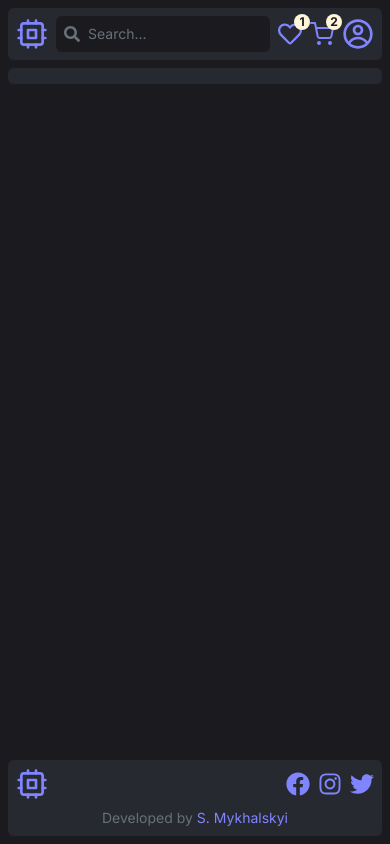
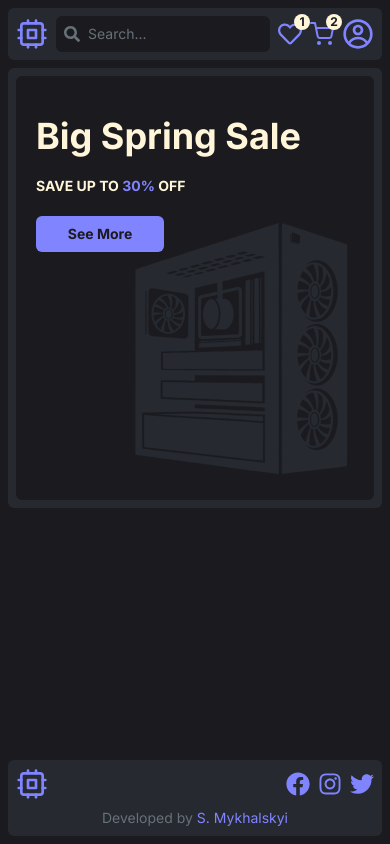
Before and after one commit to MSA1991/pc-store, a React (Vite) app: page / in a window 390 px wide. Built offline with nearby package versions, Linux system fonts and the light colour scheme; no server answers.

Commit message:
added Banner and BigSale page

```diff
--- a/src/App.tsx
+++ b/src/App.tsx
@@ -6,6 +6,7 @@ import { Home } from './pages/Home';
 import { Products } from './pages/Products';
 import { FAQ } from './pages/FAQ';
 import { Product } from './pages/Product';
+import { BigSale } from './pages/BigSale';
 
 function App() {
   const location = useLocation();
@@ -20,6 +21,7 @@ function App() {
             <Route path=":products" element={<Products />} />
             <Route path=":products/:product" element={<Product />} />
           </Route>
+          <Route path="big-sale" element={<BigSale />} />
           <Route path="faq" element={<FAQ />} />
           <Route path="*" element={<NotFound />} />
         </Routes>
--- /dev/null
+++ b/src/components/Banner.tsx
@@ -0,0 +1,29 @@
+import { Link } from 'react-router-dom';
+import img from '../img/pc.svg';
+import { Button } from './UI/Button';
+
+export const Banner = () => {
+  return (
+    <article className="dark-item py-5 px-5 md:px-20">
+      <div className="flex sm:justify-end sm:items-center h-96 relative">
+        <img
+          src={img}
+          alt="pc"
+          className="w-56 sm:w-72 lg:w-80 absolute right-0 bottom-0 sm:top-6 sm:left-0 lg:top-1"
+        />
+
+        <div className="flex flex-col gap-5 sm:items-end z-10 mt-5 sm:mt-0">
+          <h2 className="big-title">Big Spring Sale</h2>
+
+          <p className="uppercase font-bold text-sm md:text-base">
+            save up to <span className="text-blue">30%</span> off
+          </p>
+
+          <Link to="big-sale">
+            <Button text="See More" />
+          </Link>
+        </div>
+      </div>
+    </article>
+  );
+};
--- a/src/components/CategorySingleSlide.tsx
+++ b/src/components/CategorySingleSlide.tsx
@@ -13,7 +13,7 @@ export const CategorySingleSlide = ({ category }: Props) => {
     <div className="pt-5 md:pt-10 h-96">
       <div className="flex flex-col gap-5 relative z-10">
         <h2
-          className="text-4xl lg:text-6xl font-bold text-white"
+          className="big-title"
           data-swiper-parallax-x="-500"
           data-swiper-parallax-duration="300"
         >
@@ -39,7 +39,7 @@ export const CategorySingleSlide = ({ category }: Props) => {
         data-swiper-parallax-scale="0.2"
         src={image}
         alt={name}
-        className="w-56 md:w-72 lg:w-80 absolute bottom-5 md:top-10 lg:top-5 right-0 xl:right-5"
+        className="w-56 sm:w-72 lg:w-80 absolute bottom-5 md:top-10 lg:top-5 right-0 xl:right-5"
       />
     </div>
   );
--- a/src/components/ProductCard.tsx
+++ b/src/components/ProductCard.tsx
@@ -7,10 +7,13 @@ type Props = {
 };
 
 export const ProductCard = ({ product }: Props) => {
-  const { image, title, price, discount, id } = product;
+  const { image, title, price, discount, categoryId, id } = product;
 
   return (
-    <Link to={id} className="overflow-hidden block dark-item hover-border">
+    <Link
+      to={`/categories/${categoryId}/${id}`}
+      className="overflow-hidden block dark-item hover-border"
+    >
       <div className="filter-img">
         <img className="square-img" src={image} alt={title} loading="lazy" />
       </div>
--- a/src/components/ProductsList.tsx
+++ b/src/components/ProductsList.tsx
@@ -26,16 +26,18 @@ export const ProductsList = memo(({ products, isLoading }: Props) => {
 
   return (
     <div className="w-full flex flex-col items-center gap-5">
-      <div className="w-full grid grid-cols-2 md:grid-cols-4 gap-2 sm:gap-5">
+      <ul className="grid-container">
         {isLoading &&
           [...Array(INITIAL_VISIBLE_PRODUCTS)].map((_, i) => (
-            <ProductCardSkeleton key={i} />
+            <li key={i}>
+              <ProductCardSkeleton />
+            </li>
           ))}
 
         <AnimatePresence initial={false}>
           {products.length > 0 &&
             products.slice(0, visibleProducts).map((product) => (
-              <m.div
+              <m.li
                 layout
                 initial={{ opacity: 0, height: 0 }}
                 animate={{ opacity: 1, height: 'auto' }}
@@ -44,15 +46,13 @@ export const ProductsList = memo(({ products, isLoading }: Props) => {
                 key={product.id}
               >
                 <ProductCard product={product} />
-              </m.div>
+              </m.li>
             ))}
         </AnimatePresence>
-      </div>
+      </ul>
 
       {products.length === 0 && !isLoading && (
-        <div className="text-black uppercase text-9xl py-40 font-bold">
-          Empty
-        </div>
+        <div className="big-title text-black uppercase py-40">Empty</div>
       )}
 
       {isLoading && <ButtonSkeleton />}
--- a/src/index.css
+++ b/src/index.css
@@ -76,3 +76,11 @@
 .small-link {
   @apply text-light-gray text-xs w-fit uppercase;
 }
+
+.grid-container {
+  @apply w-full grid grid-cols-2 md:grid-cols-4 gap-2 sm:gap-5;
+}
+
+.big-title {
+  @apply text-4xl md:text-5xl lg:text-6xl font-bold;
+}
--- /dev/null
+++ b/src/pages/BigSale.tsx
@@ -0,0 +1,24 @@
+import { useMemo } from 'react';
+import { ProductsList } from '../components/ProductsList';
+import { useGetProductsQuery } from '../redux/storeApi';
+import { AnimatedPage } from './AnimatedPage';
+
+export const BigSale = () => {
+  const { data, isLoading } = useGetProductsQuery();
+
+  const discountedProducts = useMemo(() => {
+    if (!data) return [];
+
+    return data.filter(({ discount }) => discount > 0);
+  }, [data]);
+
+  return (
+    <AnimatedPage>
+      <div className="flex flex-col gap-5 items-center">
+        <h2 className="page-title">Big Sale</h2>
+
+        <ProductsList products={discountedProducts} isLoading={isLoading} />
+      </div>
+    </AnimatedPage>
+  );
+};
--- a/src/pages/Home.tsx
+++ b/src/pages/Home.tsx
@@ -1,10 +1,14 @@
+import { Banner } from '../components/Banner';
 import { CategorySlider } from '../components/CategorySlider';
 import { AnimatedPage } from './AnimatedPage';
 
 export const Home = () => {
   return (
     <AnimatedPage>
-      <CategorySlider />
+      <div className="flex flex-col gap-5">
+        <CategorySlider />
+        <Banner />
+      </div>
     </AnimatedPage>
   );
 };
--- a/src/pages/NotFound.tsx
+++ b/src/pages/NotFound.tsx
@@ -2,12 +2,12 @@ import { AnimatedPage } from './AnimatedPage';
 
 export const NotFound = () => {
   return (
-    <AnimatedPage>
-      <div className="py-40">
-        <h2 className="text-black font-bold text-[250px] leading-none text-center">
+    <AnimatedPage hFull>
+      <div className="h-full flex flex-col justify-center items-center">
+        <div className="text-black font-bold text-9xl sm:text-[160px] uppercase leading-none">
           404
-        </h2>
-        <p className="font-bold uppercase text-8xl text-center">Not found</p>
+        </div>
+        <p className="page-title uppercase">Page Not found</p>
       </div>
     </AnimatedPage>
   );
```
Also changed, not shown: src/img/pc.svg (added).
